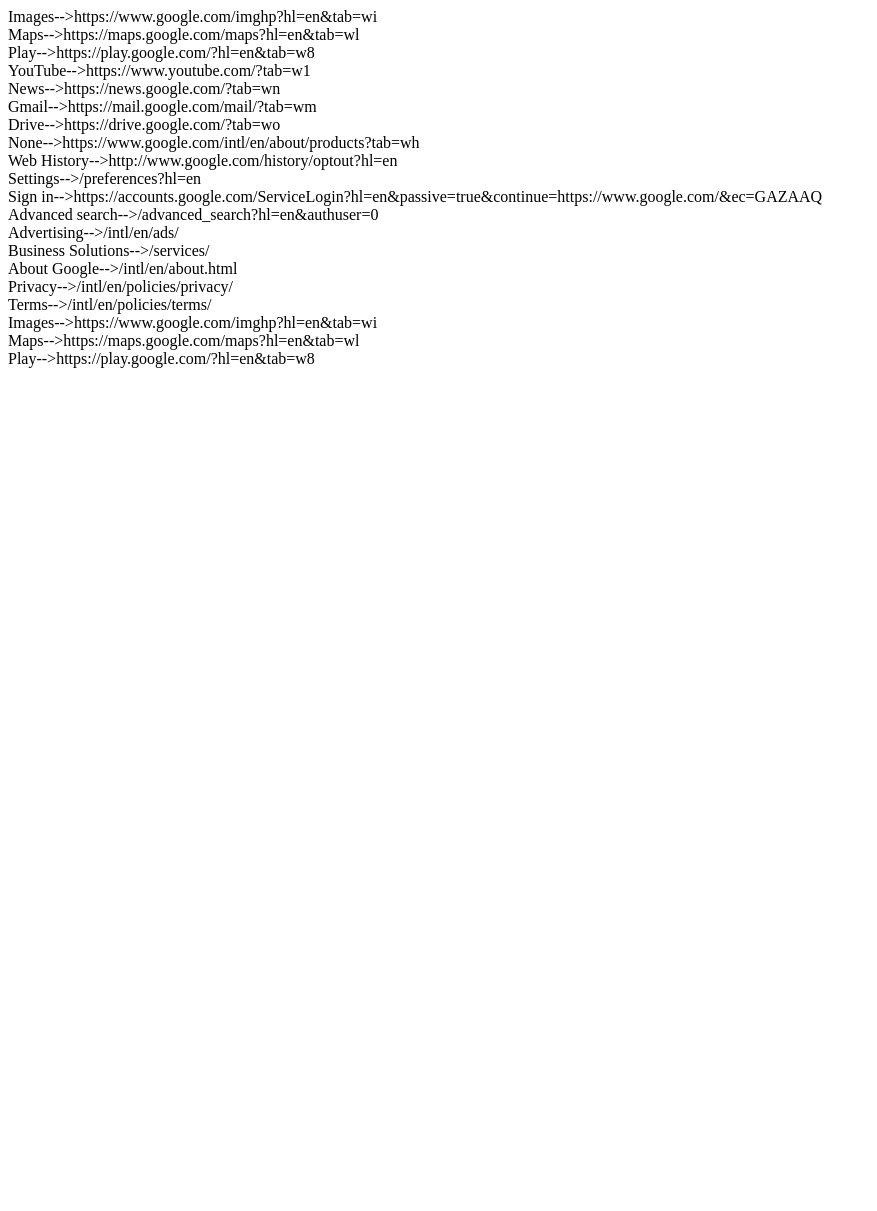
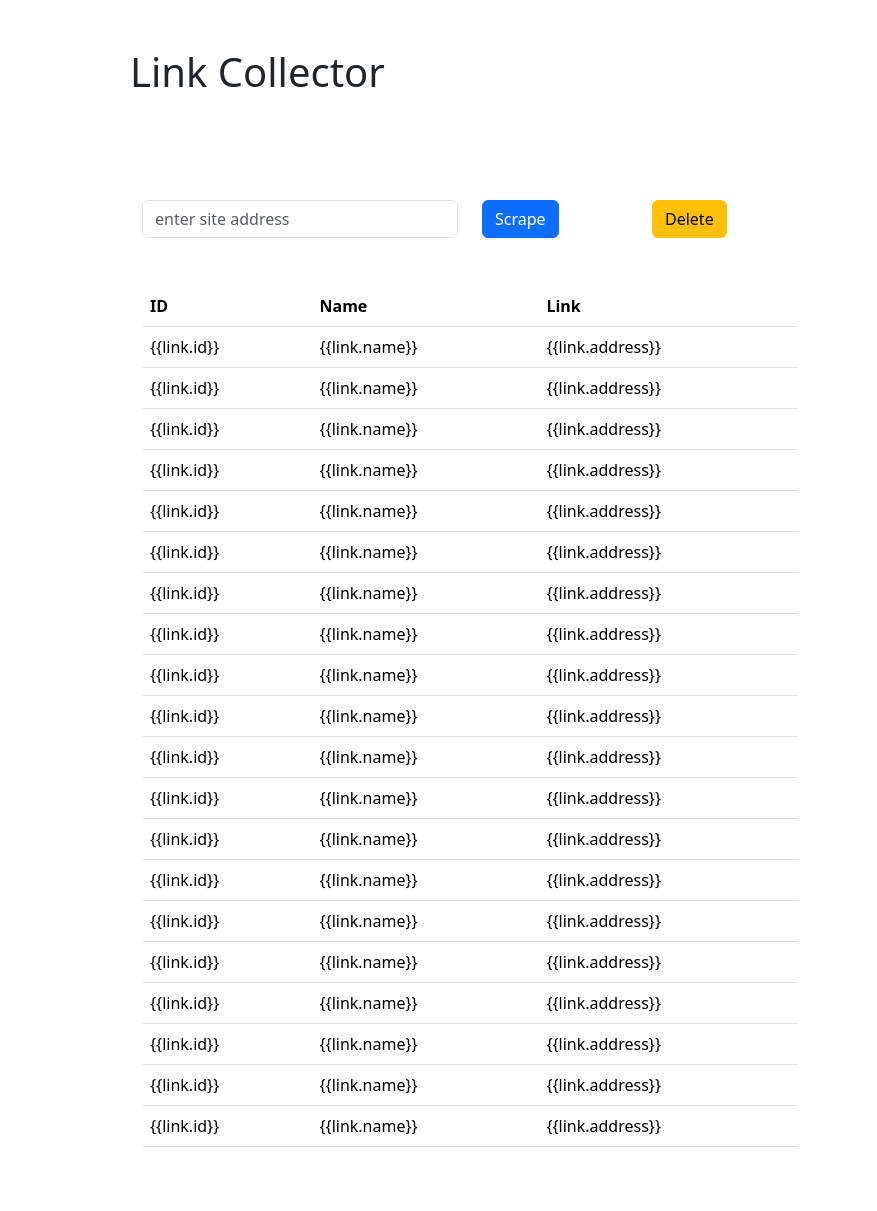
Before and after one commit to shepardb0y-src/scrappers, a Django app: template webscrapper/myapp/templates/myapp/result.html in a window 1280 px wide. Shown: the whole page, without its empty margins (0-877 px from the left). Before the commit the page ends 368 px from the top, so only its background shows below. Run offline with Django 5.2, Linux system fonts and the light colour scheme; the template is opened without the code that fills it: values that come from a table or form of the project are taken from there, others are empty; data comes from the database, SQL or seed files in the repository; both versions use the stored data as it was after the commit.

Commit message:
I added boot strap table to static template

```diff
--- a/webscrapper/myapp/templates/myapp/result.html
+++ b/webscrapper/myapp/templates/myapp/result.html
@@ -3,12 +3,61 @@
 <head>
     <meta charset="UTF-8">
     <meta name="viewport" content="width=device-width, initial-scale=1.0">
+    <link href="https://cdn.jsdelivr.net/npm/bootstrap@5.3.3/dist/css/bootstrap.min.css" rel="stylesheet" integrity="sha384-QWTKZyjpPEjISv5WaRU9OFeRpok6YctnYmDr5pNlyT2bRjXh0JMhjY6hW+ALEwIH" crossorigin="anonymous">
     <title>Document</title>
 </head>
 <body>
-   {% for link in data %}
-    {{link.name}}-->{{link.address}} </br>
-   {% endfor %}
+
+    <div class="container">
+        <div class="row">
+            <div class="col-md-12 m-5">
+                <h1>Link Collector</h1>
+            </div>
+        </div>
+        <div class="row m-5">
+            <div class="col-md-4">
+                <form method="POST" action="/">
+                    {% csrf_token %}
+                    <input class="form-control" name="site" type="text" id="site" placeholder="enter site address">
+                </div>
+                <div class="col-md-2">
+                    <button class="btn btn-primary" type="submit">Scrape</button>
+                </div>
+                </form>
+                <div class="col-md-6">
+                    <a class="btn btn-warning" href="/delete">Delete</a>
+                </div>
+
+        </div>
+
+
+           <div class="row m-5">
+               <div class="col-md-8">
+                    <table class="table">
+                            <thead class="thead-dark">
+                              <tr>
+                                <th scope="col">ID</th>
+                                <th scope="col">Name</th>
+                                <th scope="col">Link</th>
+
+                              </tr>
+                            </thead>
+                            <tbody>
+                            {% for link in data %}
+                              <tr>
+
+                                <td>{‌{link.id}}</td>
+                                <td>{‌{link.name}}</td>
+                                <td>{‌{link.address}}</td>
+                              </tr>
+                              {% endfor %}
+                            </tbody>
+                          </table>
+
+               </div>
+           </div>
+       </div>
+
 
 </body>
 </html>
```
Also changed, not shown: webscrapper/db.sqlite3.
